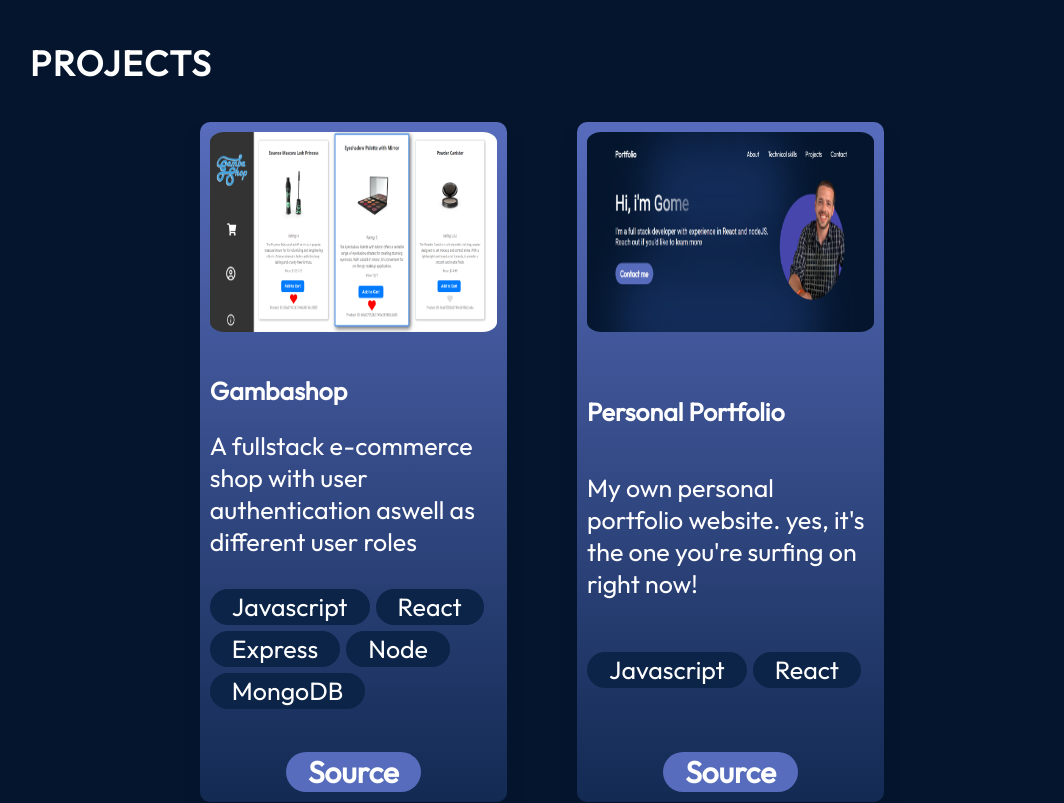
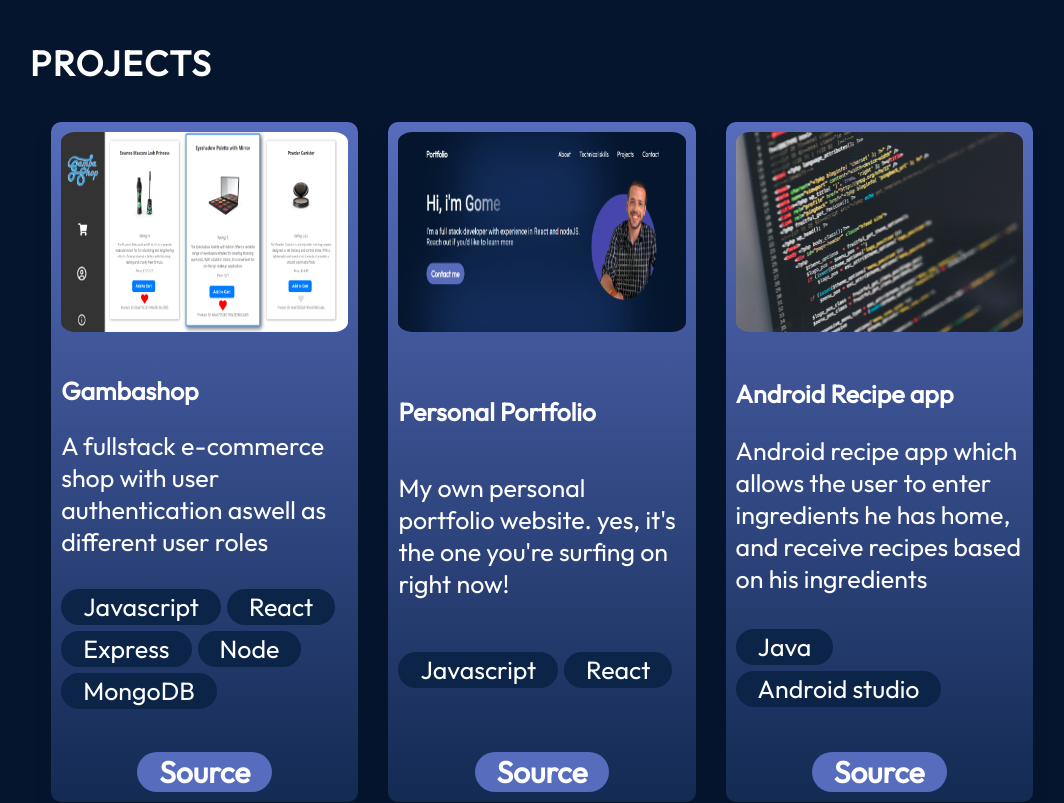
Before and after one commit to GomeBM/portfolio-website, a React (Vite) app: page / in a window 1280 px wide. Shown: the part 1680-2483 px from the top of the page, without its empty margins (98-1162 px from the left). Built offline with nearby package versions, Linux system fonts and the light colour scheme.

Commit message:
even more container changes

```diff
--- a/src/components/Projects/ProjectCard.css
+++ b/src/components/Projects/ProjectCard.css
@@ -16,7 +16,7 @@
 .projectCard-container:hover {
   transform: scale(1.1);
   transform: translateY(-30px);
-  border: 5px solid rgba(255, 255, 255, 0.694);
+  border: 5px solid rgba(255, 255, 255, 0.918);
 }
 
 .projectCard-image {
--- a/src/components/Projects/Projects.css
+++ b/src/components/Projects/Projects.css
@@ -21,6 +21,6 @@
   flex-wrap: wrap;
   align-items: center;
   justify-content: center;
-  gap: 70px;
+  gap: 30px;
   width: 100%;
 }
```
